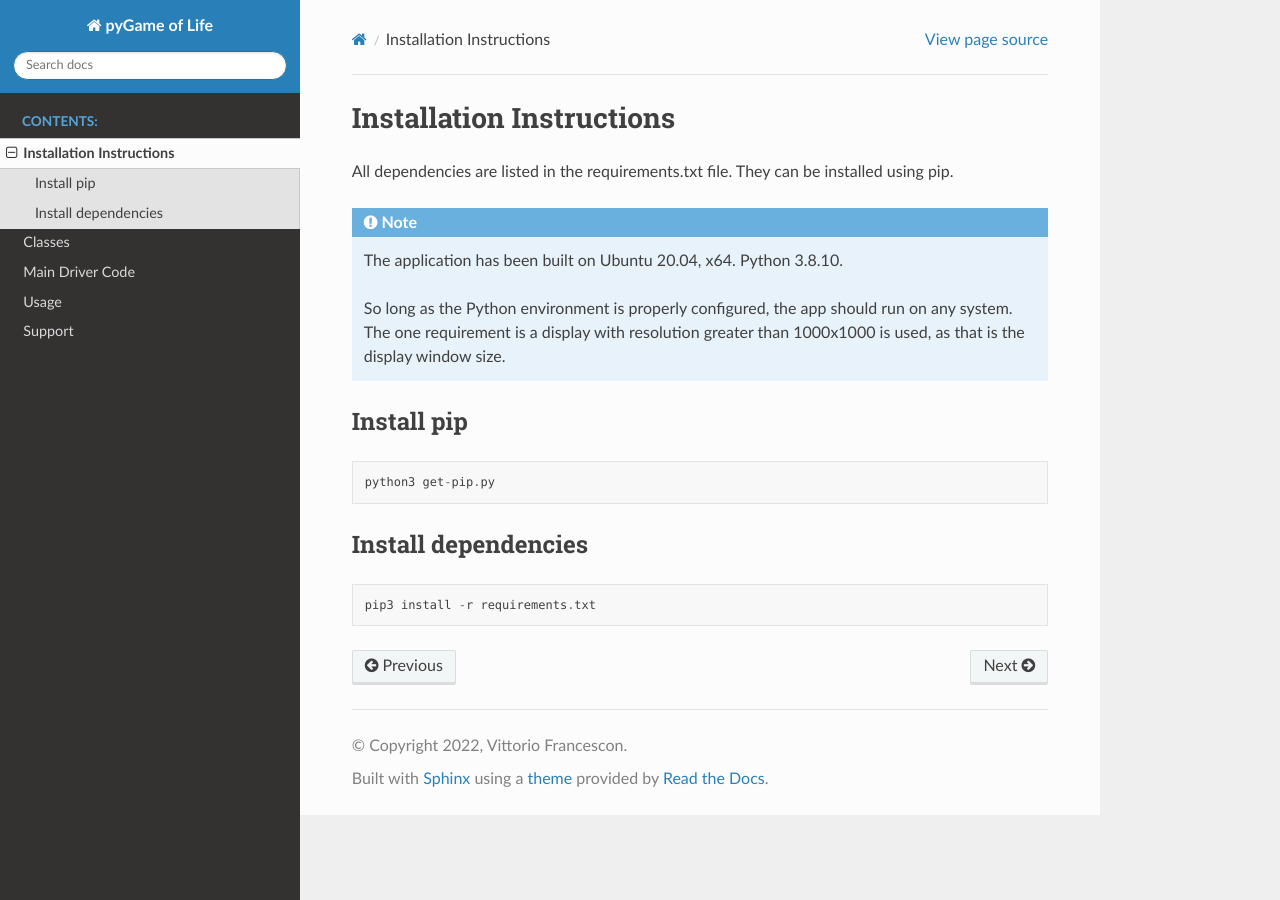
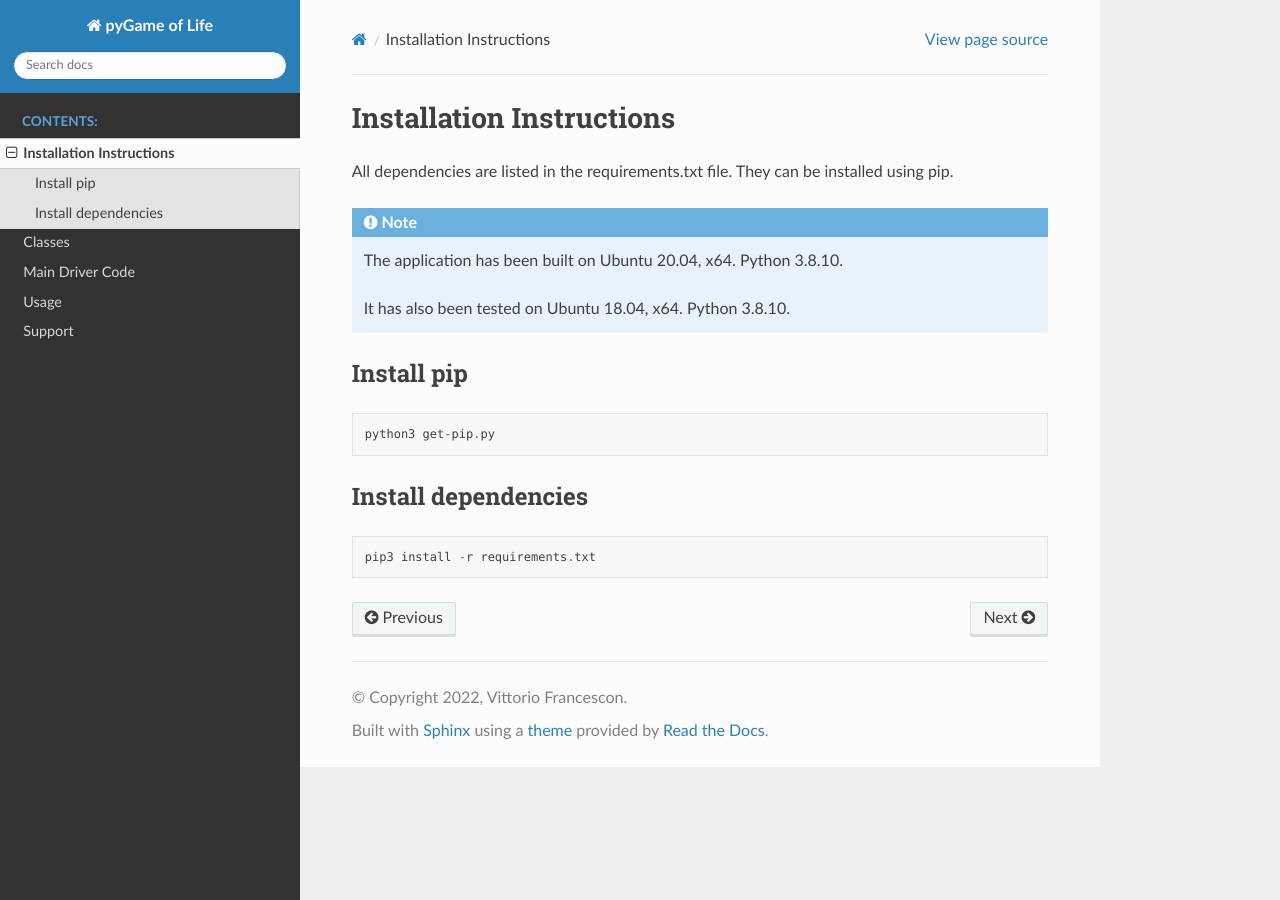
Before and after one commit to VFrancescon/pygameoflife, a Sphinx documentation site: the page built from docs/installation.rst, in a window 1280 px wide. Built offline with Sphinx 7.4.7 and the Read the Docs theme 2.0.0, drawn with Linux system fonts in a browser that asks for light colours.

Commit message:
Final documentation corrections

```diff
--- a/docs/installation.rst
+++ b/docs/installation.rst
@@ -7,8 +7,7 @@ All dependencies are listed in the requirements.txt file. They can be installed
 .. note::
     The application has been built on Ubuntu 20.04, x64. Python 3.8.10.
 
-    So long as the Python environment is properly configured, the app should run on any system.
-    The one requirement is a display with resolution greater than 1000x1000 is used, as that is the display window size.
+    It has also been tested on Ubuntu 18.04, x64. Python 3.8.10.
 
 --------------
 Install pip
--- a/docs/main.rst
+++ b/docs/main.rst
@@ -2,9 +2,9 @@
 Main Driver Code
 ================
 
-------------------
-Key input handling
-------------------
+------------------------
+Keyboard input handling
+------------------------
 
 Pygame comes with general event handling, which can be used to discern key presses and clicks.
 
```
